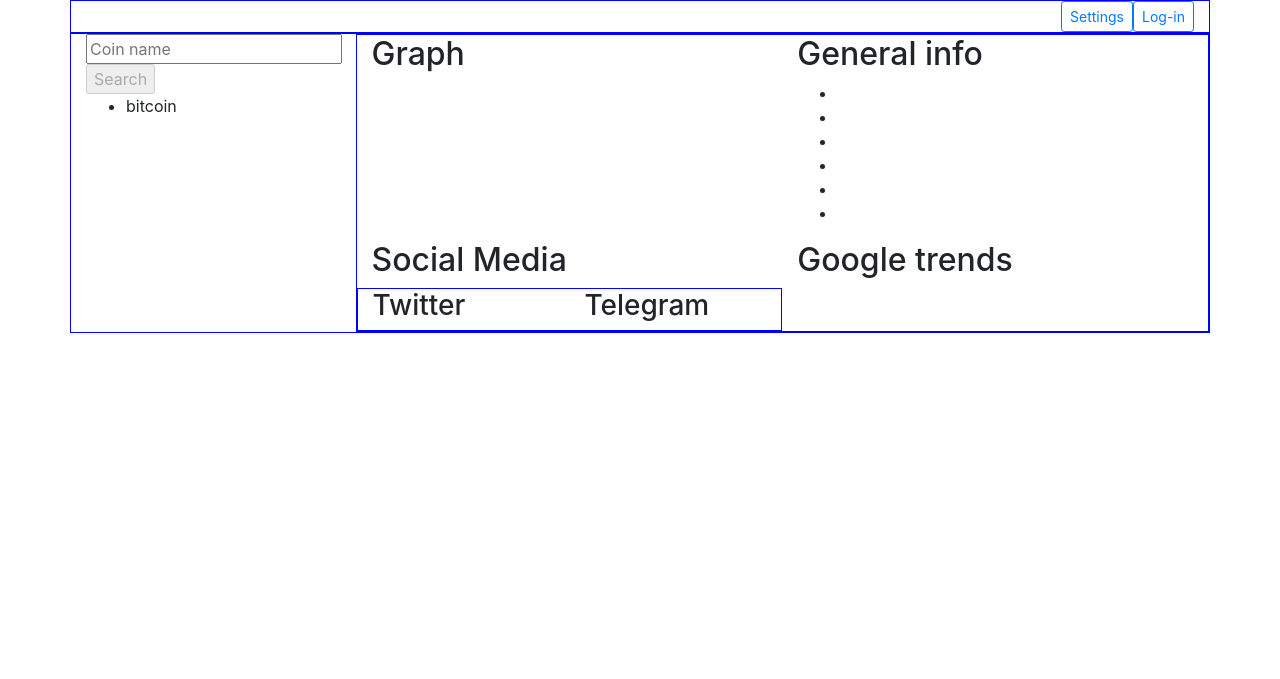
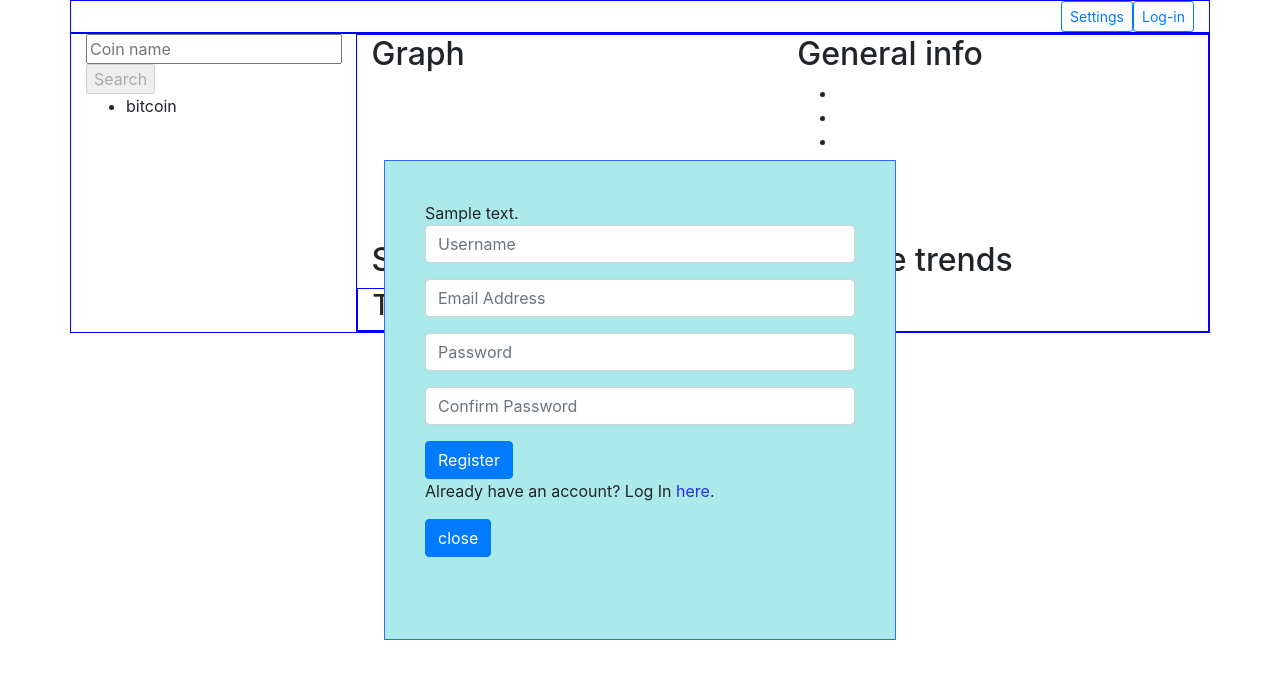
Before and after one commit to Martijncvv/cryptocurrency_portfolio_project, a Django app: template final/cryptofolio/templates/cryptofolio/index.html in a window 1280 px wide. Shown: the top 679 px of the page. Run offline with Django 3.2, Linux system fonts and the light colour scheme; the template is opened without the code that fills it: most values are stand-ins (such as "Sample title", 1, 10 or a date in 2020); some libraries are stand-ins or nearby versions.

Commit message:
Fixed log-in pop-up screen and added Register pop-up screen

```diff
--- a/final/cryptofolio/static/index.js
+++ b/final/cryptofolio/static/index.js
@@ -1,11 +1,21 @@
 document.addEventListener('DOMContentLoaded', function() {
     // search function
     document.querySelector('#submit_search').addEventListener('click', general_info);
-    // login button
-    document.querySelector('#login').addEventListener('click', login);
-    // close field button
-    document.querySelector('#close_field').addEventListener('click', close_field);
 
+    // register button
+    document.querySelector('#register').addEventListener('click', register);
+
+     // Add eventListeners to login classes
+    let login_button = document.querySelectorAll('.login');
+    login_button.forEach(function (i) {
+        i.addEventListener('click',  login)
+      });
+
+    // Add eventListeners to close_field classes
+    let close_field_button =  document.querySelectorAll('.close_field');
+    close_field_button.forEach(function (i) {
+        i.addEventListener('click',  close_field)
+      });
 
     // Select the submit button and input to be used later
     const submit_search = document.querySelector('#submit_search');
@@ -28,8 +38,6 @@ document.addEventListener('DOMContentLoaded', function() {
 
 
 function general_info(coin) {
-    document.querySelector("#loginfield").style.display = 'none';
-
     // get value from form
     let coin_name = document.querySelector('#search_value');
     if (coin_name.value !== ""){
@@ -68,9 +76,15 @@ function general_info(coin) {
 }
 
 function login() {
+    document.querySelector("#registerfield").style.display = "none";
     document.querySelector("#loginfield").style.display = "block";
+}
+function register() {
+    document.querySelector("#loginfield").style.display = "none";
+    document.querySelector("#registerfield").style.display = "block";
 }
 
 function close_field() {
     document.querySelector("#loginfield").style.display = "none";
+    document.querySelector("#registerfield").style.display = "none";
 }
--- a/final/cryptofolio/static/styles.css
+++ b/final/cryptofolio/static/styles.css
@@ -3,7 +3,6 @@
 }
 
 .frontfield {
-    display: none;
 
     width: 40%;
     height: 60%;
@@ -18,3 +17,7 @@
 
     z-index: 999;
 }
+
+span {
+    color: rgb(45, 45, 231);
+}
--- a/final/cryptofolio/templates/cryptofolio/index.html
+++ b/final/cryptofolio/templates/cryptofolio/index.html
@@ -2,7 +2,7 @@
 {% load static %}
 
 {% block title %}
-<p id=""></p>
+Title
 {% endblock %}
 
 {% block body %}
@@ -13,7 +13,7 @@
                 <button class="btn btn-sm btn-outline-primary" id="settings">Settings</button>
             </li>
             <li class="nav-item">
-                <button class="btn btn-sm btn-outline-primary" id="login">Log-in</button>
+                <button class="btn btn-sm btn-outline-primary  login">Log-in</button>
             </li>
           </ul>
     </div>
@@ -72,13 +72,15 @@
     </div>
 </div>
 
-{% if message %}
-    <div class="frontfield" style="display: block">
-        {{ message }}
+
+<!-- LOGIN FIELD -->
+{% if message_login %}
+    <div id="loginfield" class="frontfield" style="display: block">
+        {{ message_login }}
 {% else %}
-    <div id="loginfield" class="frontfield">
+    <div id="loginfield" class="frontfield" style="display: none">
 {% endif %}
-        <form action="{% url 'login' %}" method="post">
+        <form action="{% url 'index' %}" method="POST">
             {% csrf_token %}
             <div class="form-group">
                 <input autofocus class="form-control" type="email" name="email" placeholder="Email">
@@ -88,9 +90,46 @@
             </div>
             <input class="btn btn-primary" type="submit" value="Login">
         </form>
+        <p> Don't have an account? Register <span id="register">here</span>. </p>
 
-        <input id="close_field" class="btn btn-primary" type="submit" value="close">
+        <input class="btn btn-primary close_field" type="submit" value="close">
     </div>
+
+<!-- REGISTER -->
+{% if message_register %}
+    <div id="registerfield" class="frontfield" style="display: block">
+        {{ message_register }}
+{% else %}
+    <div id="registerfield" class="frontfield" style="display: none">
+{% endif %}
+        <form action="{% url 'index' %}" method="POST">
+            {% csrf_token %}
+            <div class="form-group">
+                <input class="form-control" autofocus type="text" name="username" placeholder="Username">
+            </div>
+            <div class="form-group">
+                <input class="form-control" type="email" name="email" placeholder="Email Address">
+            </div>
+            <div class="form-group">
+                <input class="form-control" type="password" name="password" placeholder="Password">
+            </div>
+            <div class="form-group">
+                <input class="form-control" type="password" name="confirmation" placeholder="Confirm Password">
+            </div>
+            <input class="btn btn-primary" type="submit" value="Register">
+        </form>
+        <p> Already have an account? Log In <span class="login">here</span>. </p>
+
+        <input class="btn btn-primary close_field" type="submit" value="close">
+    </div>
+
+
+
+
+
+
+
+
 
 {% endblock %}
 
--- a/final/cryptofolio/urls.py
+++ b/final/cryptofolio/urls.py
@@ -4,5 +4,5 @@ from . import views
 
 urlpatterns = [
     path("", views.index, name="index"),
-    path("login", views.login_view, name="login"),
+    # path("login", views.login_view, name="login"),
 ]
```
Also changed, not shown: PROCESS.md (+3 -0 lines), final/cryptofolio/views.py (+33 -7 lines).
